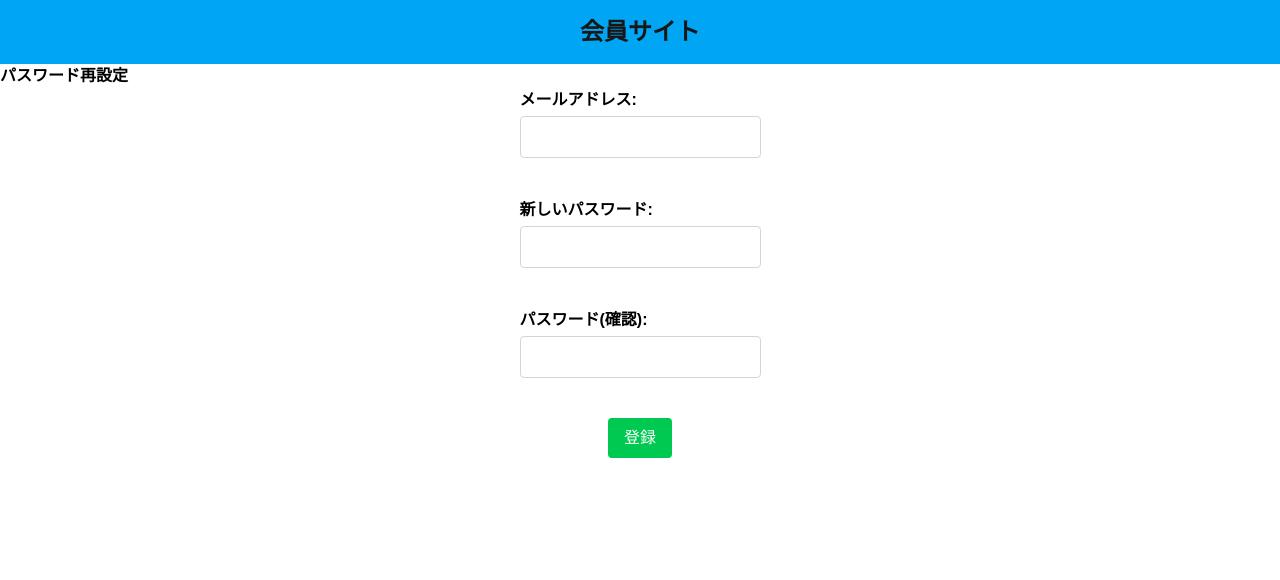
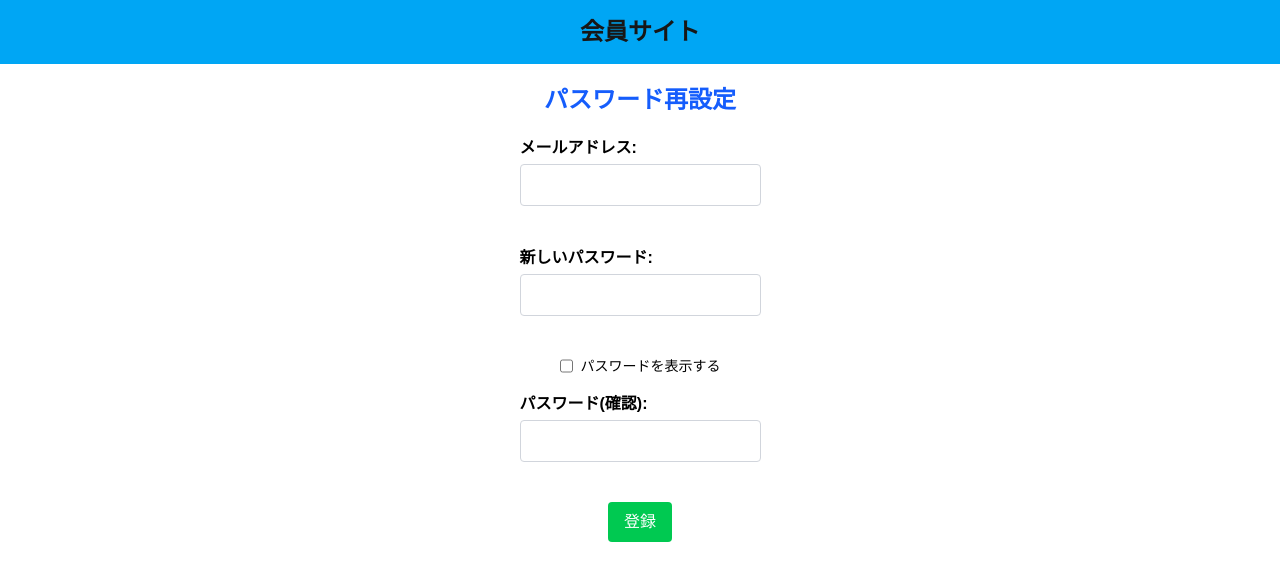
Before and after one commit to clouded12/member-site, a Next.js app: page /reset in a window 1280 px wide. Shown: the top 580 px of the page. Built offline with nearby package versions, Linux system fonts and the light colour scheme.

Commit message:
パスワード再設定、パスワード表示切り替え追加

```diff
--- a/src/app/api/resetpassword/route.ts
+++ b/src/app/api/resetpassword/route.ts
@@ -1,6 +1,6 @@
 import { NextResponse } from "next/server";
 import bcrypt from "bcrypt";
-import { PrismaClient } from "@prisma/client";
+import { PrismaClient } from "@/generated/prisma";
 
 const prisma = new PrismaClient();
 
--- a/src/app/dashboard/profile/page.tsx
+++ b/src/app/dashboard/profile/page.tsx
@@ -33,6 +33,9 @@ export default async function ProfilePage() {
                     </button>
                 </Link>
 
+                <p className="text-xl">
+                    パスワード:●●●●●●
+                </p>
                 <p>
                     <Link href="/dashboard/profile/passwordchange">
                         <button className="text-white bg-blue-500 hover:bg-blue-700 px-2 py-2 rounded">
--- a/src/app/dashboard/profile/passwordchange/page.tsx
+++ b/src/app/dashboard/profile/passwordchange/page.tsx
@@ -11,6 +11,7 @@ export default function UsernameChange() {
   const [message, setMessage] = useState('');
   const [isLoading, setIsLoading] = useState(false);
   const router = useRouter();
+  const [showPassword, setShowPassword] = useState(false);
 
   const handlePasswordChange = async (e: React.FormEvent<HTMLFormElement>) => {
     e.preventDefault();  // ページのリロードを無効化
@@ -72,9 +73,22 @@ export default function UsernameChange() {
 
       <form onSubmit={handlePasswordChange}>
 
+        {/* パスワードの表示状態を切り替えるチェックボックス */}
+        <div className="flex place-self-center space-x-2 text-sm mb-4">
+          <input
+            id="showPassword"
+            type="checkbox"
+            checked={showPassword}
+            onChange={(e) => setShowPassword(e.target.checked)}
+          />
+          <label htmlFor="showPassword" className="text-black cursor-pointer">
+            パスワードを表示する
+          </label>
+        </div>
+
         <Input
           label="現在のパスワード"
-          type="password"
+          type={showPassword ? "text" : "password"}
           id="current-password"
           value={currentPassword}
           onChange={(e) => setCurrentPassword(e.target.value)}
@@ -83,7 +97,7 @@ export default function UsernameChange() {
         />
         <Input
           label="新しいパスワード"
-          type="password"
+          type={showPassword ? "text" : "password"}
           id="new-password"
           value={newPassword}
           onChange={(e) => setNewPassword(e.target.value)}
@@ -93,7 +107,7 @@ export default function UsernameChange() {
 
         <Input
           label="新しいパスワード(確認)"
-          type="password"
+          type={showPassword ? "text" : "password"}
           id="confirm-password"
           value={confirmPassword}
           onChange={(e) => setConfirmPassword(e.target.value)}
--- a/src/app/layout.tsx
+++ b/src/app/layout.tsx
@@ -23,13 +23,13 @@ export default function RootLayout({
   children: React.ReactNode;
 }>) {
   return (
-    <html lang="en">
+    <html lang="ja">
       <body
         className={`${geistSans.variable} ${geistMono.variable} antialiased`}
       >
-        <header className="w-full bg-sky-500 p-4">
-          <h1 className="text-2xl text-center font-bold">会員サイト</h1>
-        </header>
+      <header className="w-full bg-sky-500 p-4">
+        <h1 className="text-2xl text-center font-bold">会員サイト</h1>
+      </header>
         {children}
       </body>
     </html>
--- a/src/app/registration/page.tsx
+++ b/src/app/registration/page.tsx
@@ -4,9 +4,10 @@ import Button from "@/components/Button";
 import Input from "@/components/input";
 import { validationSchema } from "@/utils/validationSchema";
 import { zodResolver } from "@hookform/resolvers/zod";
-import React from "react";
+import React, { useState } from "react";
 import { useForm } from "react-hook-form";
 
+// 型
 interface RegistrationForm {
     name: string;
     email: string;
@@ -15,6 +16,9 @@ interface RegistrationForm {
 }
 
 export default function Registration() {
+  // パスワードの表示状態を切り替えるためのuseState
+  const [showPassword, setShowPassword] = useState(false);
+
   const {
       register,
       handleSubmit,
@@ -24,10 +28,7 @@ export default function Registration() {
       resolver: zodResolver(validationSchema),
     });
 
-    // const onSubmit = (data: RegistrationForm) => {
-    //     console.log(data);
-    // };
-
+    // 登録ボタン押下時の動作
     const onSubmit = async (data: RegistrationForm) => {
 
     const { name, email, password } = data;
@@ -82,15 +83,27 @@ export default function Registration() {
 
                 <Input
                     id="password"
-                    type="password"
+                    type={showPassword ? "text" : "password"}
                     label="パスワード:"
                     error={errors.password?.message}
                     {...register("password")}
                 />
 
+                <div className="flex place-self-center space-x-2 text-sm mb-4">
+                  <input
+                    id="showPassword"
+                    type="checkbox"
+                    checked={showPassword}
+                    onChange={(e) => setShowPassword(e.target.checked)}
+                  />
+                  <label htmlFor="showPassword" className="text-black cursor-pointer">
+                    パスワードを表示する
+                  </label>
+                </div>
+
                 <Input
                     id="confirmation"
-                    type="password"
+                    type={showPassword ? "text" : "password"}
                     label="パスワード(確認):"
                     error={errors.confirmation?.message}
                     {...register("confirmation")}
--- a/src/app/reset/page.tsx
+++ b/src/app/reset/page.tsx
@@ -4,7 +4,7 @@ import Input from "@/components/input";
 import Button from "@/components/Button";
 import { useForm } from "react-hook-form";
 import { zodResolver } from "@hookform/resolvers/zod";
-import React from "react";
+import React, { useState } from "react";
 import { resetValidationSchema } from "@/utils/resetvalidationSchema";
 
 // 型
@@ -15,6 +15,9 @@ interface ResetForm {
 }
 
 export default function Reset() {
+  // パスワードの表示状態を切り替えるためのuseState
+  const [showPassword, setShowPassword] = useState(false);
+
   const {
           register,
           handleSubmit,
@@ -48,7 +51,7 @@ export default function Reset() {
 
   return (
     <div>
-      <h1 className="justify-center text-black font-bold">
+      <h1 className="text-center text-blue-600 font-bold text-2xl my-5">
         パスワード再設定
       </h1>
       <form onSubmit={handleSubmit(onSubmit)}>
@@ -59,18 +62,36 @@ export default function Reset() {
           error={errors.email?.message}
           {...register("email")}
         />
+
         <Input
         label="新しいパスワード:"
           id="password"
-          type="password"
+          type={showPassword ? "text" : "password"}
           error={errors.password?.message}
           {...register("password")}
         />
+
+        {/* パスワードの表示状態を切り替えるチェックボックス */}
+        <div className="flex place-self-center space-x-2 text-sm my-4">
+          <input
+            id="showPassword"
+            type="checkbox"
+            checked={showPassword}
+            onChange={(e) => setShowPassword(e.target.checked)}
+          />
+          <label htmlFor="showPassword" className="text-black cursor-pointer">
+            パスワードを表示する
+          </label>
+        </div>
+
         <Input
           label="パスワード(確認):"
           id="confirmation"
-          type="password"
+          type={showPassword ? "text" : "password"}
+          error={errors.confirmation?.message}
+          {...register("confirmation")}
         />
+
         <Button type="submit" disabled={isSubmitting}>
           {isSubmitting ? "送信中..." : "登録"}
         </Button>
--- a/src/components/Sidebar.tsx
+++ b/src/components/Sidebar.tsx
@@ -19,9 +19,9 @@ export default function Sidebar() {
                 className="hover:text-blue-400">
                     Todoリスト
                 </Link>
-                <Link href="/dashboard/settings" className="hover:text-blue-400">
+                {/* <Link href="/dashboard/settings" className="hover:text-blue-400">
                     設定
-                </Link>
+                </Link> */}
                 <button
                     onClick={logout}
                     className="text-left hover:text-red-400 hover:cursor-pointer"
```
Also changed, not shown: 2 other files (tests, documents, lock files or other folders). Lines whose indentation alone changed are shown as unchanged.
